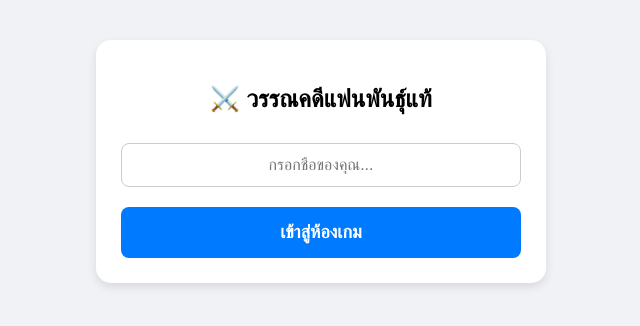
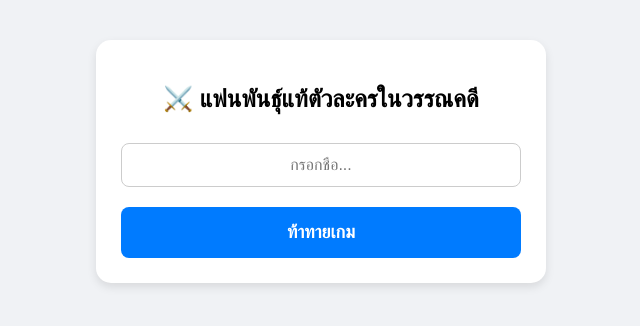
Before and after one commit to kulisara-KF/thai-lit-game, a website: page public/index.html in a window 1280 px wide. Shown: the whole page, without its empty margins (319-959 px from the left). Drawn offline with nearby package versions, Linux system fonts and the light colour scheme; no server answers.

Commit message:
Update index.html

```diff
--- a/public/index.html
+++ b/public/index.html
@@ -3,7 +3,8 @@
 <head>
     <meta charset="UTF-8">
     <meta name="viewport" content="width=device-width, initial-scale=1.0">
-    <title>เข้าเล่นเกมวรรณคดีไทย</title>
+    <title>ฉันมาเพื่อท้าทาย</title>
+    <title>วันภาษาไทย โรงเรียนพระพุทธบาท "พลานุกูลวิทยา"</title>
     <script src="/socket.io/socket.io.js"></script>
     <style>
         body { font-family: 'Kanit', sans-serif; background: #f0f2f5; text-align: center; margin: 0; padding: 20px; }
@@ -23,16 +24,16 @@
 </head>
 <body>
     <div class="card" id="login-box">
-        <h2>⚔️ วรรณคดีแฟนพันธุ์แท้</h2>
-        <input type="text" id="player-name" placeholder="กรอกชื่อของคุณ..." required>
-        <button onclick="joinGame()">เข้าสู่ห้องเกม</button>
+        <h2>⚔️ แฟนพันธุ์แท้ตัวละครในวรรณคดี</h2>
+        <input type="text" id="player-name" placeholder="กรอกชื่อ..." required>
+        <button onclick="joinGame()">ท้าทายเกม</button>
     </div>
 
     <div class="card" id="game-box" style="display: none;">
         <h3>ผู้เล่น: <span id="my-name"></span></h3>
         <h2>คะแนนสะสม: <span id="my-score" style="color:#e67e22;">0</span></h2>
         <hr>
-        <p id="question-title">รอครูเริ่มข้อสอบ...</p>
+        <p id="question-title">กำลังจะเริ่มเร็ว ๆ นี้</p>
 
         <!-- กล่องแสดงตัวอักษร -->
         <div class="box-container" id="char-boxes"></div>
```
